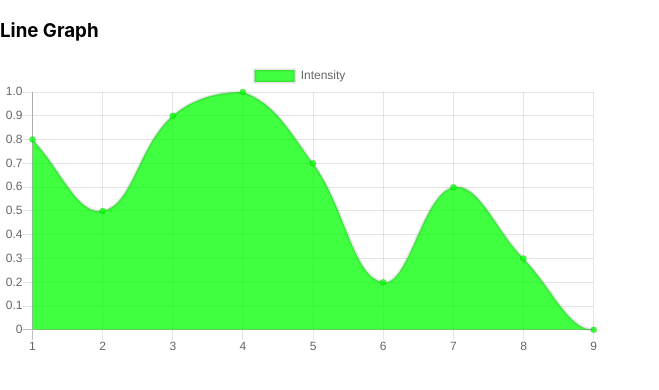
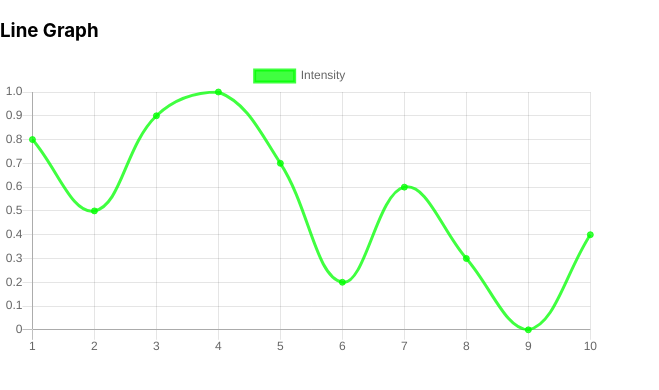
Before and after one commit to kris-dey/sweng20, a React (Create React App) app in the folder visualiser/: page / in a window 1280 px wide. Shown: the top 390 px of the page, without its empty margins (0-659 px from the left). Built offline with nearby package versions, Linux system fonts and the light colour scheme.

Commit message:
Update App.js
Removed area beneath line

```diff
--- a/visualiser/src/App.js
+++ b/visualiser/src/App.js
@@ -7,16 +7,18 @@ import './App.css';
 export default class App extends Component{
   constructor(props){
     super(props)
-    for(var i = 1;i<1001;i++){
+  var j =[1,2,3,4,5,6,7,8,9,10]
 
-    }
     this.state = {
       data:{
-        labels:[1,2,3,4,5,6,7,8,9, ],
+
+        labels:j,
         datasets:[
          {
            label: "Intensity",
            backgroundColor:"rgba(0, 255, 0, 0.75)",
+           borderColor:"rgba(0, 255, 0, 0.75)",
+           fill:false,
            data:[0.8,0.5,0.9,1,0.7,0.2,0.6,0.3, 0, 0.4]
          }
         ]
@@ -30,6 +32,7 @@ export default class App extends Component{
         <Line
         options={{
           responsive: true
+
         }}
         data={this.state.data}
         />
```
